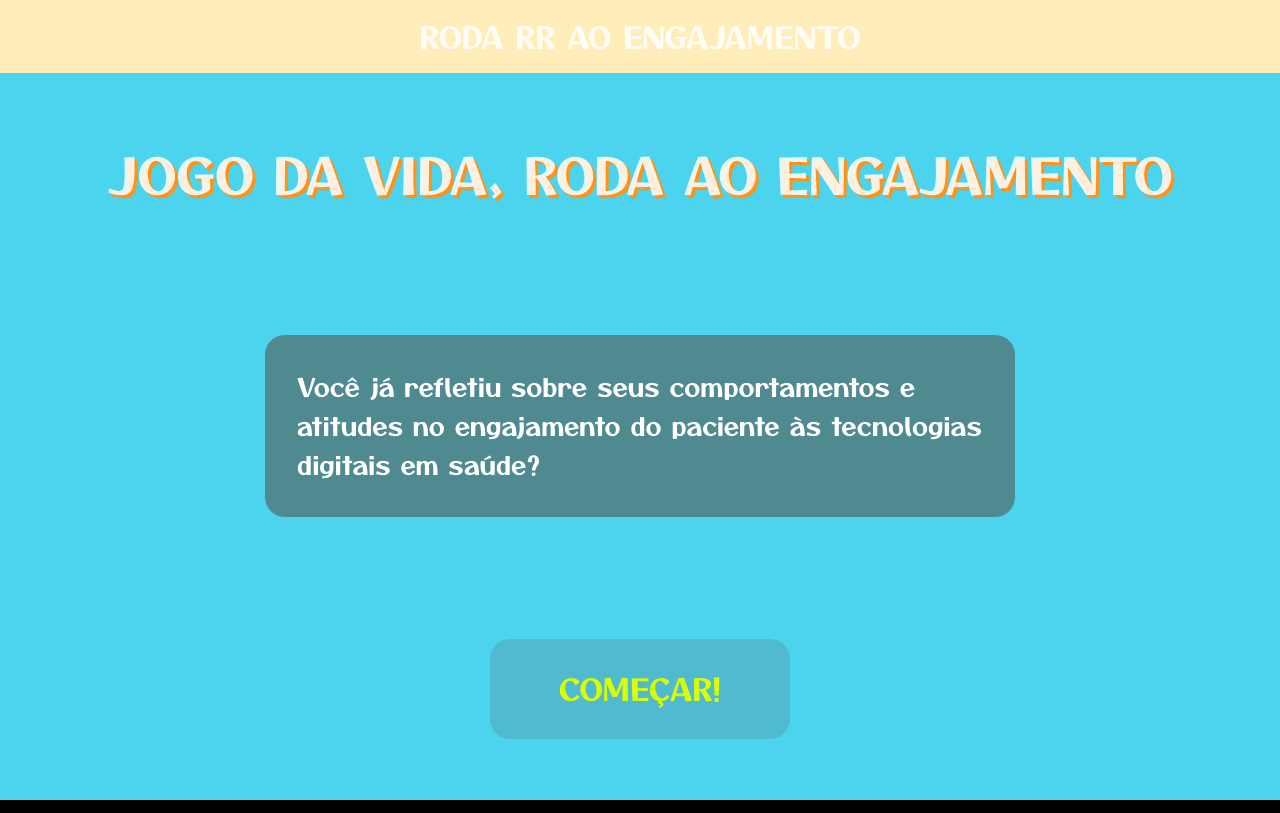
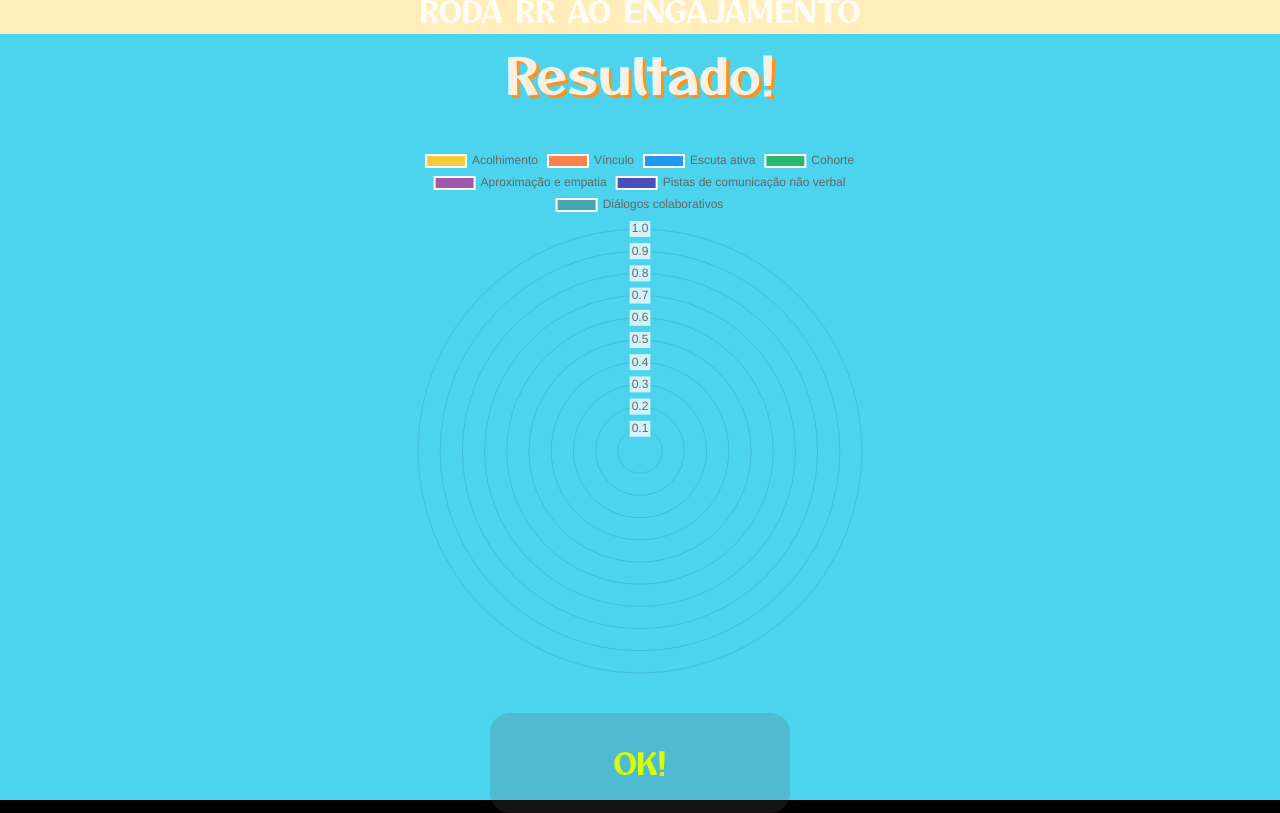
Before and after one commit to wevertoum/jogo-vida, a React (Create React App) app: page /resultado in a window 1280 px wide. Before the commit this address led to /. Built offline with nearby package versions, Linux system fonts and the light colour scheme.

Commit message:
charts works

```diff
--- a/package.json
+++ b/package.json
@@ -11,6 +11,7 @@
     "antd-theme-webpack-plugin": "^1.3.9",
     "axios": "^0.21.1",
     "babel-plugin-import": "^1.13.3",
+    "chart.js": "^3.4.1",
     "customize-cra": "^0.9.1",
     "html-react-parser": "^1.2.4",
     "less": "^4.1.1",
@@ -20,6 +21,7 @@
     "react": "^17.0.2",
     "react-app-rewire-less": "^2.1.3",
     "react-app-rewired": "^2.1.5",
+    "react-chartjs-2": "^3.0.3",
     "react-dom": "^17.0.2",
     "react-router-dom": "^5.2.0",
     "react-scripts": "4.0.3",
--- a/src/contexts/PointsContext.tsx
+++ b/src/contexts/PointsContext.tsx
@@ -1,10 +1,14 @@
-import React, { createContext, useState } from "react";
+import useLocalStorage from "hooks/useLocalStorage";
+import React, { createContext } from "react";
 
 const PointsContext = createContext({} as Contexts.Points);
 
 interface Props {}
 export const PointsProvider: React.FC<Props> = ({ children }) => {
-  const [points, setPoints] = useState<Models.Points>({} as Models.Points);
+  const [points, setPoints] = useLocalStorage<Models.Points>(
+    "pontuacao",
+    {} as Models.Points
+  );
 
   return (
     <PointsContext.Provider
--- a/src/pages/GamePage/GamePage.tsx
+++ b/src/pages/GamePage/GamePage.tsx
@@ -13,12 +13,14 @@ import {
 import PointsContext from "contexts/PointsContext";
 import React from "react";
 import { useContext } from "react";
+import { useHistory } from "react-router-dom";
 import "./GamePage.less";
 
 interface Props {}
 const GamePage: React.FC<Props> = () => {
   const [formGame] = Form.useForm();
   const { setPoints } = useContext(PointsContext);
+  const history = useHistory();
   return (
     <PageContainer>
       <div className="game-container">
@@ -26,7 +28,10 @@ const GamePage: React.FC<Props> = () => {
         <div className="conteudo-game">
           <Steps
             form={formGame}
-            onComplete={(values: Models.Points) => setPoints(values)}
+            onComplete={(values: Models.Points) => {
+              setPoints(values);
+              history.push("/resultado");
+            }}
             childrens={[
               {
                 children: <StepFase1 />,
@@ -57,7 +62,7 @@ const GamePage: React.FC<Props> = () => {
                 label: "FASE 7",
               },
             ]}
-          ></Steps>
+          />
         </div>
       </div>
     </PageContainer>
--- a/src/pages/ResultadoPage/ResultadoPage.less
+++ b/src/pages/ResultadoPage/ResultadoPage.less
@@ -1,12 +1,12 @@
 @import "~styles/variables.less";
-.instrucoes-content {
+.resultados-content {
   display: flex;
   height: 100%;
   flex-direction: column;
   justify-content: space-around;
   align-items: center;
 
-  .titulo-instrucoes {
+  .titulo-resultados {
     font-size: 50px;
     text-shadow: 3px 3px @primary-color;
     text-align: center;
@@ -32,20 +32,18 @@
     }
   }
 
-  .conteudo-instrucoes {
-    color: #fff;
+  .conteudo-resultados {
     width: 30em;
     padding: 32px;
     height: fit-content;
     font-size: 20px;
     display: flex;
     justify-content: center;
-    background-color: rgba(80, 85, 75, 0.575);
     border-radius: 20px;
     align-items: center;
     justify-content: center;
   }
-  .btn-go-instrucoes {
+  .btn-go-resultados {
     width: 300px;
     height: 100px;
     display: flex;
--- a/src/pages/ResultadoPage/ResultadoPage.tsx
+++ b/src/pages/ResultadoPage/ResultadoPage.tsx
@@ -1,29 +1,67 @@
 import PageContainer from "components/PageContainer/TypingTexts";
-import React from "react";
+import PointsContext from "contexts/PointsContext";
+import React, { useContext } from "react";
 import { NavLink } from "react-router-dom";
+import { PolarArea } from "react-chartjs-2";
 import "./ResultadoPage.less";
 
 interface Props {}
 const ResultadoPage: React.FC<Props> = () => {
+  const { points } = useContext(PointsContext);
   return (
     <PageContainer>
-      <div className="instrucoes-content">
-        <div className="titulo-instrucoes">COMO JOGAR?</div>
-        <div className="conteudo-instrucoes">
-          Essa roda vai fazer você refletir sobre alguns aspectos importantes a
-          serem considerados nos comportamentos e atitudes para o engajamento do
-          paciente, bem como: identificar as potencialidades, recursos e
-          limitações que existem em você para aprimorar ou manter a realidade
-          atual.
-          <br />
-          <br />
-          Ao responder você deve selecionar a alternativa que melhor representa
-          seu comportamento e/ou atitudes atuais para o engajamento do paciente,
-          de acordo com cada situação apresentada.
+      <div className="resultados-content">
+        <div className="titulo-resultados">Resultado!</div>
+        <div className="conteudo-resultados">
+          <PolarArea
+            type
+            data={{
+              labels: [
+                "Acolhimento",
+                "Vínculo",
+                "Escuta ativa",
+                "Cohorte",
+                "Aproximação e empatia",
+                "Pistas de comunicação não verbal",
+                "Diálogos colaborativos",
+              ],
+              datasets: [
+                {
+                  label: "Resultados",
+                  backgroundColor: [
+                    "#f5cb39",
+                    "#ff824d",
+                    "#2196f3",
+                    "#28b874",
+                    "#a058ae",
+                    "#4950ba",
+                    "#45a6b2",
+                  ],
+                  data: [
+                    points.acolhimento,
+                    points.vinculo,
+                    points.escuta_ativa,
+                    points.cohorte,
+                    points.aproximacao_e_empatia,
+                    points.pistas_de_comunicacao_nao_verbal,
+                    points.dialogos_colaborativos,
+                  ],
+                },
+              ],
+            }}
+            options={{
+              responsive: true,
+              legend: {
+                display: true,
+                position: "right",
+              },
+
+            }}
+          />
         </div>
 
-        <NavLink to="game">
-          <div className="btn-go-instrucoes">OK!</div>
+        <NavLink to="/">
+          <div className="btn-go-resultados">OK!</div>
         </NavLink>
       </div>
     </PageContainer>
--- a/src/routes/MainRouter.tsx
+++ b/src/routes/MainRouter.tsx
@@ -5,11 +5,12 @@ import {
   Route,
   Redirect,
 } from "react-router-dom";
+import { CSSTransition } from "react-transition-group";
 import BoasVindasPage from "../pages/BoasVindasPage";
 import InstrucoesPage from "pages/InstrucoesPage";
 import GamePage from "pages/GamePage";
+import ResultadoPage from "pages/ResultadoPage";
 import NotFoundPage from "../pages/NotFoundPage";
-import { CSSTransition } from "react-transition-group";
 
 const MainRouter: React.FC = () => {
   return (
@@ -25,6 +26,9 @@ const MainRouter: React.FC = () => {
           <Route path="/game">
             <GamePage />
           </Route>
+          <Route path="/resultado">
+            <ResultadoPage />
+          </Route>
 
           <Route path="/*">
             <Redirect to="/" />
--- a/src/utils/safeBase64.ts
+++ b/src/utils/safeBase64.ts
@@ -5,5 +5,5 @@ const encode = (value: string) => {
 const decode = (value: string) => {
   return decodeURIComponent(escape(atob(value)));
 };
-
-export default { encode, decode };
+const safeBase64 = { encode, decode };
+export default safeBase64;
```
Also changed, not shown: 1 other file (tests, documents, lock files or other folders).
